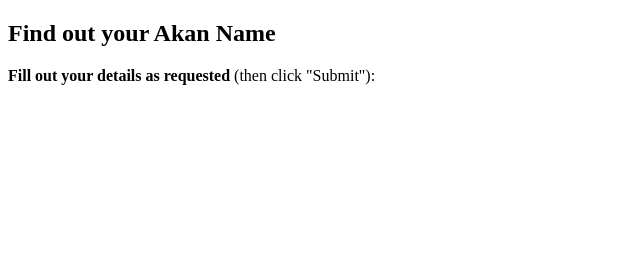
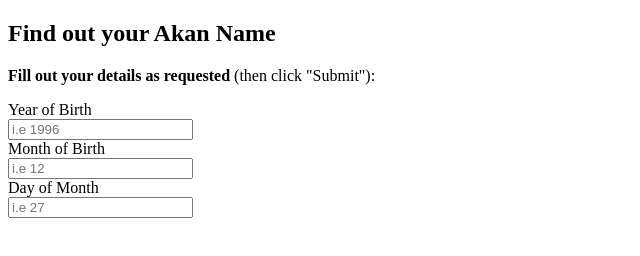
Before and after one commit to jLuseno161/Akan-Name, a plain HTML site: page index.html in a window 1280 px wide. Shown: the whole page, without its empty margins (0-640 px from the left). Drawn offline with Linux system fonts and the light colour scheme.

Commit message:
add form and input fields

```diff
--- a/index.html
+++ b/index.html
@@ -13,6 +13,27 @@
         <h2>Find out your Akan Name</h2>
         <p><strong>Fill out your details as requested </strong>(then click "Submit"):</p>
     </div>
+    <form action="" name="findAkanName">
+        <div>
+            <label for="inputYear">Year of Birth</label>
+            <div class="inputF">
+                <input type="text" class="form-control" id="inputYear" name="inputYear" placeholder="i.e 1996">
+            </div>
+        </div>
+        <div>
+            <label for="inputMonth">Month of Birth</label>
+            <div class="inputF">
+                <input type="text" class="form-control" id="inputMonth" name="inputMonth" placeholder="i.e 12">
+            </div>
+        </div>
+        <div>
+            <label for="inputDay">Day of Month</label>
+            <div class="inputF">
+                <input type="text" class="form-control" id="inputDay" name="inputDay" placeholder="i.e 27">
+            </div>
+        </div>
+
+    </form>
 
 </body>
 
```
